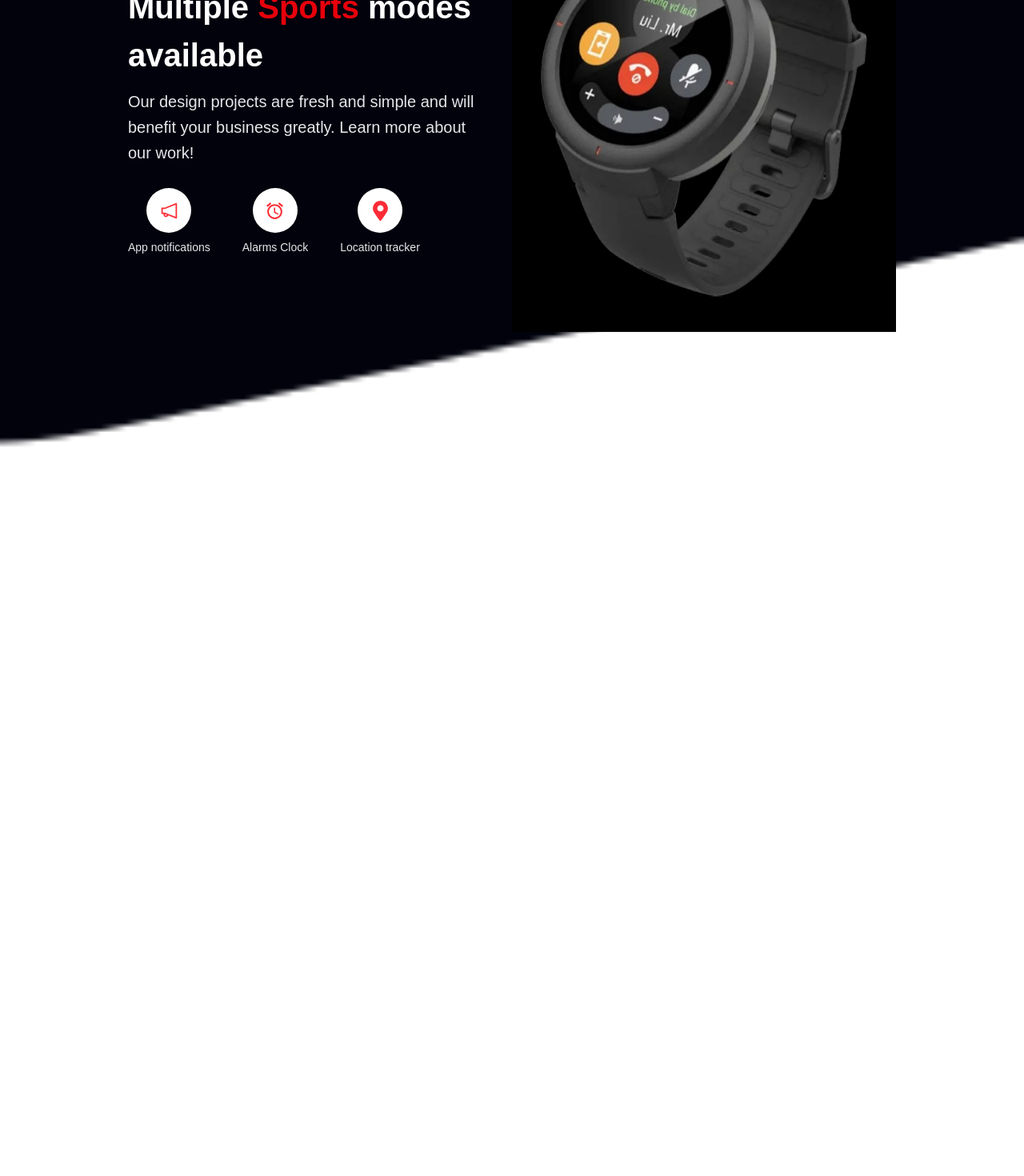
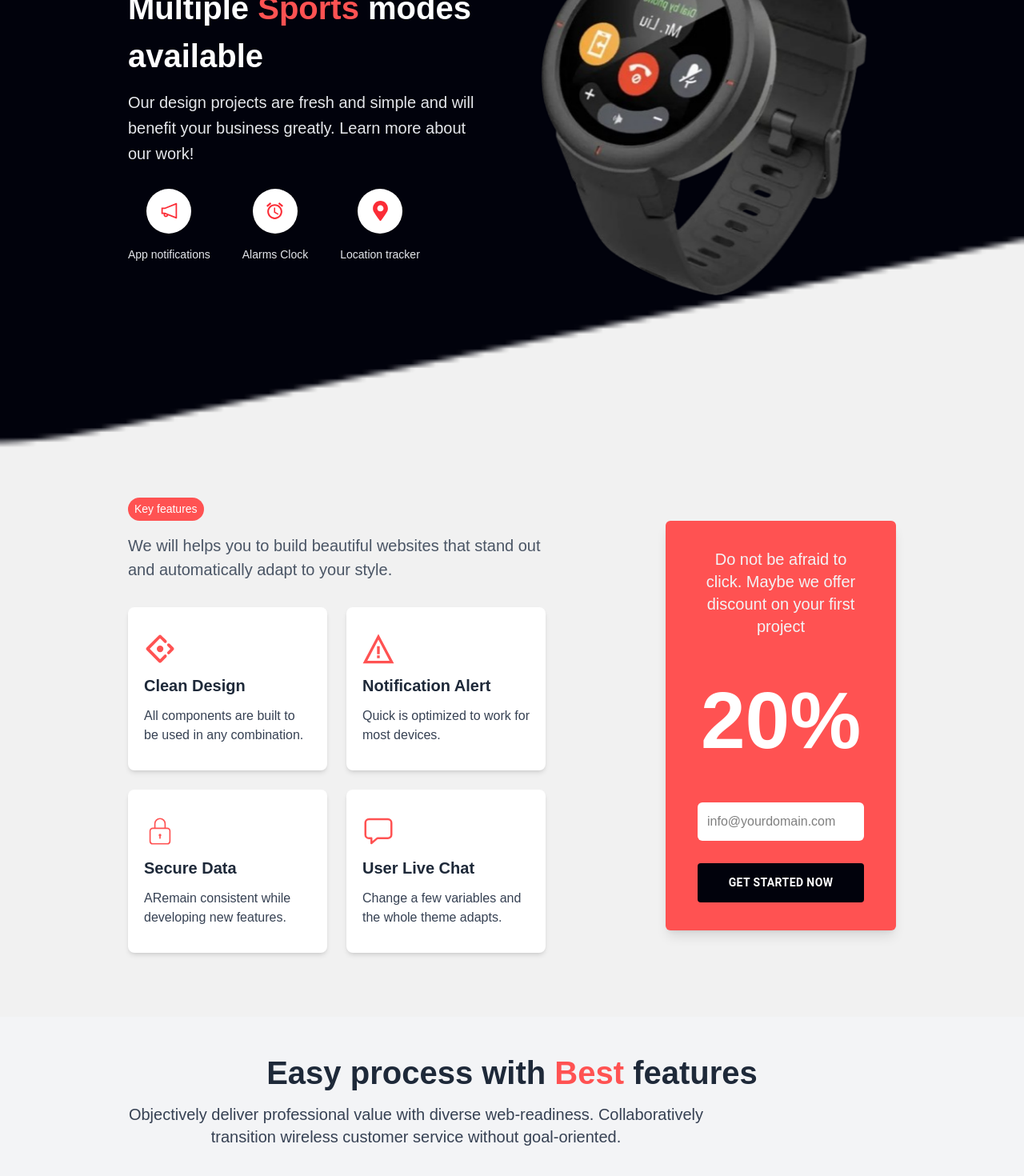
Before and after one commit to farzanacoder/prolex, a Next.js app: page / in a window 1280 px wide. Shown: the part 258-1728 px from the top of the page at 80% size. Before the commit the page ends 820 px from the top, so only its background shows below. Built offline with nearby package versions, Linux system fonts and the light colour scheme.

Commit message:
banner and Keyfeatures done

```diff
--- a/app/globals.css
+++ b/app/globals.css
@@ -2,7 +2,19 @@
 
 body{
     font-family: Arial, Helvetica, sans-serif;
+    background-color: #f1f1f1;
 }
+
+@theme{
+    --color-primary: #ff5252;
+    --color-secondary: #01020c;
+    --color-light: #f1f1f1;
+}
+
+
+
+
+
 
 .container{
     margin: auto;
@@ -45,3 +57,14 @@ body{
     -webkit-animation: mover .7s infinite alternate;
      animation: mover .7s infinite alternate;
 }
+
+.hd{
+    font-size: 40px;
+    font-weight: 600;
+}
+.hd{
+    @apply text-gray-800
+}
+.hd span{
+    @apply text-primary
+}
--- a/app/page.js
+++ b/app/page.js
@@ -1,5 +1,7 @@
+import BestFeture from '@/components/BestFeture'
 import Header from '@/components/Header'
 import HomeBanner from '@/components/HomeBanner'
+import KeyFeaturs from '@/components/KeyFeaturs'
 import React from 'react'
 
 export default function Home() {
@@ -7,6 +9,8 @@ export default function Home() {
     <>
     <Header/>
     <HomeBanner/>
+    <KeyFeaturs/>
+    <BestFeture/>
     </>
   )
 }
--- /dev/null
+++ b/components/BestFeture.jsx
@@ -0,0 +1,12 @@
+import React from 'react'
+
+export default function BestFeture() {
+  return (
+    <section className='py-10 bg-gray-100'>
+        <div className='container'>
+            <h1 className='text-center hd'>Easy process with <span>Best</span> features</h1>
+            <p className='text-center text-xl my-2 w-[75%] text-gray-700'>Objectively deliver professional value with diverse web-readiness. Collaboratively transition wireless customer service without goal-oriented.</p>
+        </div>
+    </section>
+  )
+}
--- a/components/Header.jsx
+++ b/components/Header.jsx
@@ -3,7 +3,7 @@ import React from 'react'
 
 export default function Header() {
   return (
-    <header className='fixed top-0 left-0 w-full z-50 '>
+    <header className='fixed top-0 left-0 w-full z-[99] bg-secondary'>
         <div className='container flex items-center justify-between py-5'>
             <div className="logo">
                 <Image src={'/logo.jpg'} alt='logo' width={161} height={39}/>
@@ -15,8 +15,7 @@ export default function Header() {
                 <span className='text-gray-300 hover:text-white transition-all cursor-pointer'>Specs</span>
                 <span className='text-gray-300 hover:text-white transition-all cursor-pointer'>Product</span>
                 <span className='text-gray-300 hover:text-white transition-all cursor-pointer'>Faq</span>
-                <span className='text-gray-300 hover:text-white transition-all cursor-pointer'>Contact
-</span>
+                <span className='text-gray-300 hover:text-white transition-all cursor-pointer'>Contact</span>
             </nav>
         </div>
     </header>
--- a/components/HomeBanner.jsx
+++ b/components/HomeBanner.jsx
@@ -10,28 +10,27 @@ export default function HomeBanner() {
     <section className='banner w-full h-screen flex items-center justify-center'>
         <div className='container grid grid-cols-2 relative z-50'>
             <div className='pr-10 flex flex-col gap-3 pt-28'>
-                <h1 className='text-white font-semibold text-[40px]'>Multiple <span className='text-red-600'>Sports</span> modes available</h1>
+                <h1 className='text-white font-semibold text-[40px]'>Multiple <span className='text-primary'>Sports</span> modes available</h1>
                 <p className='text-[20px] text-gray-200 leading-8'>Our design projects are fresh and simple and will benefit your business greatly. Learn more about our work!</p>
 
                 <div className='flex items-center mt-4 gap-10'>
                     <div className='flex flex-col gap-2'>
-                        <span className='rounded-full bg-white h-14 w-14 flex items-center justify-center m-auto'>
-                              <AiOutlineNotification size={25} className='text-red-500'/>
+                        <span className='rounded-full bg-white mb-2 h-14 w-14 flex items-center justify-center m-auto group hover:bg-primary'>
+                              <AiOutlineNotification size={25} className='text-red-500 group-hover:text-white'/>
                         </span>
 
                         <span className='text-gray-200 text-[14px]'>App notifications</span>
                     </div>
                     <div className='flex flex-col gap-2'>
-                        <span className='rounded-full bg-white h-14 w-14 flex items-center justify-center m-auto'>
-                              <IoMdAlarm size={25} className='text-red-500'/>
+                        <span className='rounded-full bg-white mb-2 h-14 w-14 flex items-center justify-center m-auto group hover:bg-primary'>
+                              <IoMdAlarm size={25} className='text-red-500 group-hover:text-white'/>
                         </span>
 
-                        <span className='text-gray-200 text-[14px]'>Alarms Clock
-</span>
+                        <span className='text-gray-200 text-[14px]'>Alarms Clock</span>
                     </div>
                     <div className='flex flex-col gap-2'>
-                        <span className='rounded-full bg-white h-14 w-14 flex items-center justify-center m-auto'>
-                              <FaMapMarkerAlt size={25} className='text-red-500'/>
+                        <span className='rounded-full bg-white mb-2 h-14 w-14 flex items-center justify-center m-auto group hover:bg-primary'>
+                              <FaMapMarkerAlt size={25} className='text-red-500 group-hover:text-white'/>
                         </span>
 
                         <span className='text-gray-200 text-[14px]'>Location tracker</span>
--- /dev/null
+++ b/components/KeyFeaturs.jsx
@@ -0,0 +1,38 @@
+import React from 'react'
+import { AiOutlineAntDesign } from "react-icons/ai";
+import KeyItem from './KeyItem';
+import { GrAlert } from "react-icons/gr";
+import { IoChatboxOutline } from "react-icons/io5";
+import { CiLock } from "react-icons/ci";
+import { Button } from '@mui/material';
+
+
+export default function KeyFeaturs() {
+  return (
+    <section className='bg-light w-full py-20'>
+        <div className='container flex items-center justify-between'>
+            <div className='pr-[150px] w-[70%]'>
+                 <p className='bg-primary text-white text-[14px] py-1 px-2 inline-block rounded-full '>Key features</p>
+            <p className='text-gray-600 text-[20px] mt-4 '>We will helps you to build beautiful websites that stand out and automatically adapt to your style.</p>
+
+            <div className='grid grid-cols-2 gap-6 mt-8'>
+                <KeyItem title='Clean Design' subtitle='All components are built to be used in any combination.' icon={<AiOutlineAntDesign size={40} className="text-primary" />}/>
+                <KeyItem title='Notification Alert' subtitle='Quick is optimized to work for most devices.' icon={<GrAlert size={40} className="text-primary" />}/>
+                <KeyItem title='Secure Data' subtitle='ARemain consistent while developing new features.' icon={<CiLock size={40} className="text-primary" />}/>
+                <KeyItem title='User Live Chat' subtitle='Change a few variables and the whole theme adapts.' icon={<IoChatboxOutline size={40} className="text-primary" />}/>
+            </div>
+            </div>
+
+            <div className='w-[30%]'>
+                <div className='bg-primary px-10 py-64 h-96 w-full rounded-md shadow-lg gap-7 flex flex-col justify-center'>
+                    <p className='text-gray-100 text-xl text-center'>Do not be afraid to click. Maybe we offer discount on your first project</p>
+                    <h2 className='text-white font-bold text-[100px] text-center'>20%</h2>
+
+                    <input type="email" name="" id="" placeholder='info@yourdomain.com' className='outline-none bg-white rounded-md px-3 py-3'/>
+                    <Button className='w-full !text-white !bg-secondary !py-3 !font-bold'>Get Started Now</Button>
+                </div>
+            </div>
+        </div>
+    </section>
+  )
+}
--- /dev/null
+++ b/components/KeyItem.jsx
@@ -0,0 +1,13 @@
+import React from "react";
+
+export default function KeyItem({title , subtitle , icon}) {
+  return (
+    <div className="bg-white py-8 px-5 flex flex-col gap-3 h-auto shadow-md rounded-lg hover:bg-secondary transition-all hover:-translate-y-2 group">
+      {icon}
+      <h3 className="font-[600] group-hover:text-white text-xl text-gray-800">{title}</h3>
+      <p className="text-base group-hover:text-white text-gray-700">
+            {subtitle}
+      </p>
+    </div>
+  );
+}
--- a/package.json
+++ b/package.json
@@ -9,6 +9,9 @@
     "lint": "eslint"
   },
   "dependencies": {
+    "@emotion/react": "^11.14.0",
+    "@emotion/styled": "^11.14.1",
+    "@mui/material": "^7.3.2",
     "next": "15.5.2",
     "react": "19.1.0",
     "react-dom": "19.1.0",
```
Also changed, not shown: public/Watch1.png, 1 other file (tests, documents, lock files or other folders).
